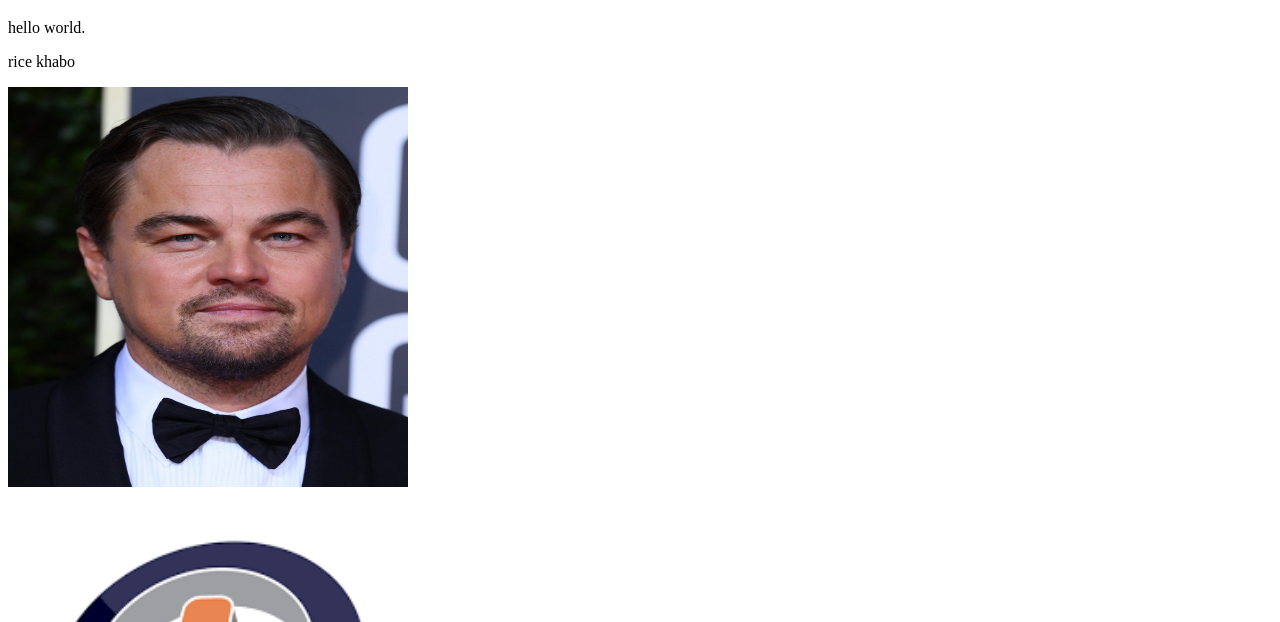
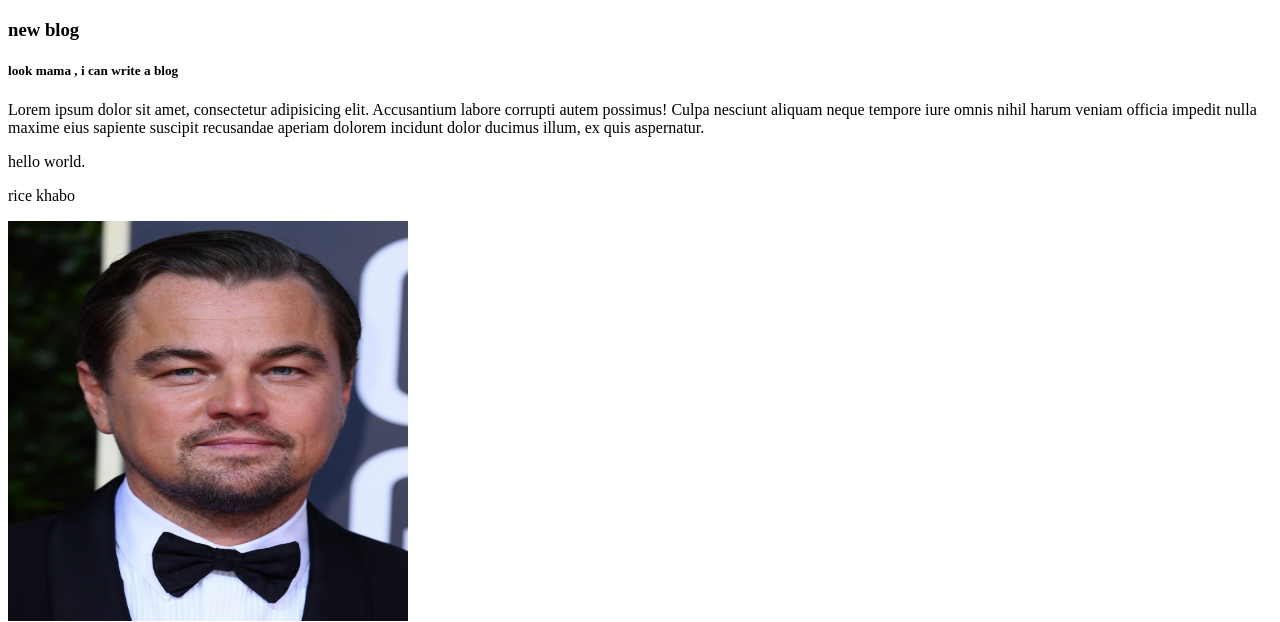
Before and after one commit to Istiak-Ahmed123/rimon-joy, a plain HTML site: page index.html in a window 1280 px wide. Shown: the part 178-800 px from the top of the page. Drawn offline with Linux system fonts and the light colour scheme.

Commit message:
new blog added

```diff
--- a/index.html
+++ b/index.html
@@ -12,8 +12,15 @@
     <h1>I can push github</h1>
     <h1>hello people</h1>
     <h1>new code change</h1>
+
+    <div>
+        <h3>new blog</h3>
+        <h5>look mama , i can write a blog</h5>
+        <p> Lorem ipsum dolor sit amet, consectetur adipisicing elit. Accusantium labore corrupti autem possimus! Culpa nesciunt aliquam neque tempore iure omnis nihil harum veniam officia impedit nulla maxime eius sapiente suscipit recusandae aperiam dolorem incidunt dolor ducimus illum, ex quis aspernatur.</p>
+    </div>
     <p>hello world.</p>
     <p>rice khabo</p>
+
 
 
     <img src="images (1).jpg" width= "400px" height="400px" ><br>
```
